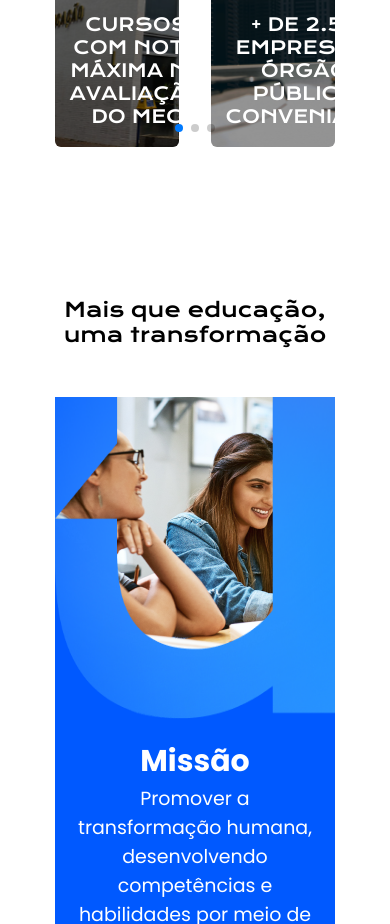
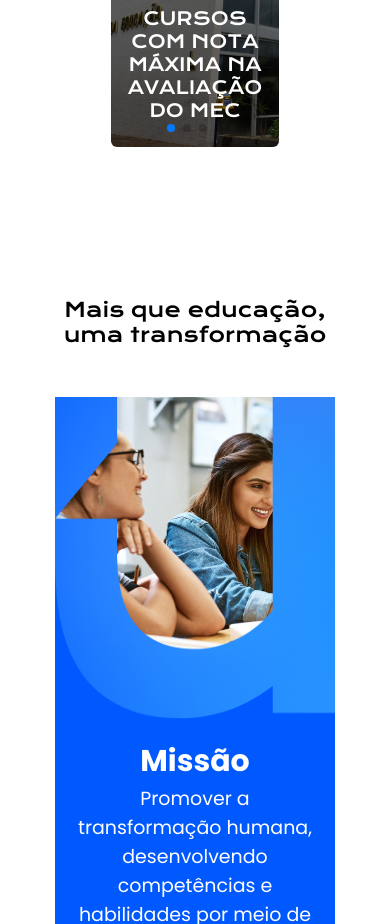
Before and after one commit to CodeClayton/Desafio-Entrevista, a Next.js app: page / in a window 390 px wide. Shown: the part 2920-3844 px from the top of the page. Built offline with nearby package versions, Linux system fonts and the light colour scheme; no server answers; the database is empty.

Commit message:
Correcao de responsividade

```diff
--- a/src/components/SliderAchivements/SliderAchiv.css
+++ b/src/components/SliderAchivements/SliderAchiv.css
@@ -90,3 +90,10 @@ body.darkTheme .swiper-button-prev,
 body.darkTheme .swiper-button-next {
     color: #fff;
 }
+
+
+@media (max-width: 600px){
+    .slideArchivements{
+        width: 168px;
+    }
+}
--- a/src/components/SliderAchivements/SliderAchivements.jsx
+++ b/src/components/SliderAchivements/SliderAchivements.jsx
@@ -15,19 +15,26 @@ export default function SliderAchivements() {
 
 
   //Funcao para deixar o carrousel responsivo
-  useLayoutEffect(() => {
-    function updateSlidesPerView() {
-      setSlidesPerView(window.innerWidth <= 1300 ? 2 : 3);
-    }
+    useLayoutEffect(() => {
+        function updateSlidesPerView() {
+            if(window.innerWidth < 1300 && window.innerWidth > 600){
+                return setSlidesPerView(2)
+            }else if( window.innerWidth < 600){
+                return setSlidesPerView(1)
+            }else{
+                setSlidesPerView(3)
+            }
+
+        }
 
     updateSlidesPerView();
 
     window.addEventListener('resize', updateSlidesPerView);
 
     return () => {
-      window.removeEventListener('resize', updateSlidesPerView);
+        window.removeEventListener('resize', updateSlidesPerView);
     };
-  }, []);
+}, []);
 
 
   return (
--- a/src/components/SliderDep/SliderDep.jsx
+++ b/src/components/SliderDep/SliderDep.jsx
@@ -16,6 +16,7 @@ export default function SliderDep() {
     const fetchUsers = async () => {
       const response = await fetch('/api/getDeps');
       const data = await response.json();
+      console.log(data)
       setUsers(data);
     };
 
```
